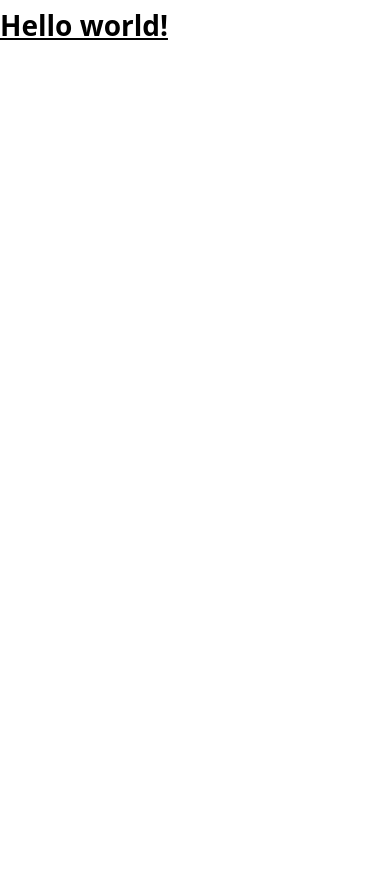
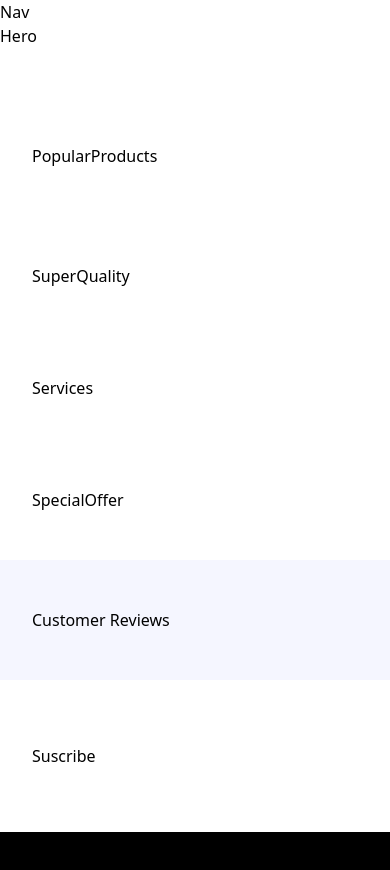
Before and after one commit to Origina-sudo/Nike, a React (Vite) app: page / in a window 390 px wide. Shown: the top 870 px of the page. Before the commit the page ends 844 px from the top, so only its background shows below. Built offline with nearby package versions, Linux system fonts and the light colour scheme; a web font is replaced by a local one.

Commit message:
Aditional Changes

```diff
--- a/src/App.jsx
+++ b/src/App.jsx
@@ -1,7 +1,18 @@
-export default function App() {
-  return (
-    <h1 className="text-3xl font-bold underline">
-      Hello world!
-    </h1>
-  )
-}
+ const App =()=>(
+  <main className="relative">
+    Nav
+    <section className="xl:padding-1 wide:padding-r padding-b">
+      Hero
+    </section>
+    <section className="padding">PopularProducts</section>
+    <section className="padding">SuperQuality</section>
+    <section className="padding-x py-10">Services</section>
+    <section className="padding">SpecialOffer</section>
+    <section className="bg-pale-blue padding ">Customer Reviews</section>
+    <section className="padding-x sm:py-32 py-16 w-full">Suscribe</section>
+    <section className="padding-x bg-black padding-t pb-8">Footer</section>
+
+    </main>
+ );
+
+ export default App;
--- /dev/null
+++ b/src/sections/CustomerReviews.jsx
@@ -0,0 +1,9 @@
+
+
+const CustomerReviews = () => {
+  return (
+    <div>CustomerReviews</div>
+  )
+}
+
+export default CustomerReviews
--- /dev/null
+++ b/src/sections/Footer.jsx
@@ -0,0 +1,9 @@
+
+
+const Footer = () => {
+  return (
+    <div>Footer</div>
+  )
+}
+
+export default Footer
--- /dev/null
+++ b/src/sections/Hero.jsx
@@ -0,0 +1,9 @@
+
+
+const Hero = () => {
+  return (
+    <div>Hero</div>
+  )
+}
+
+export default Hero
--- /dev/null
+++ b/src/sections/PopularProducts.jsx
@@ -0,0 +1,9 @@
+
+
+const PopularProducts = () => {
+  return (
+    <div>PopularProducts</div>
+  )
+}
+
+export default PopularProducts
--- /dev/null
+++ b/src/sections/Services.jsx
@@ -0,0 +1,9 @@
+
+
+const Services = () => {
+  return (
+    <div>Services</div>
+  )
+}
+
+export default Services
--- /dev/null
+++ b/src/sections/SpecialOffer.jsx
@@ -0,0 +1,9 @@
+
+
+const SpecialOffer = () => {
+  return (
+    <div>SpecialOffer</div>
+  )
+}
+
+export default SpecialOffer
--- /dev/null
+++ b/src/sections/Subscribe.jsx
@@ -0,0 +1,9 @@
+
+
+const Subscribe = () => {
+  return (
+    <div>Subscribe</div>
+  )
+}
+
+export default Subscribe
--- /dev/null
+++ b/src/sections/SuperQuality.jsx
@@ -0,0 +1,9 @@
+
+
+const SuperQuality = () => {
+  return (
+    <div>SuperQuality</div>
+  )
+}
+
+export default SuperQuality
--- /dev/null
+++ b/src/sections/index.js
@@ -0,0 +1,19 @@
+import Hero from "./Hero";
+import PopularProducts from "./PopularProducts";
+import SuperQuality from "./SuperQuality";
+import Services from "./Services";
+import SpecialOffer from "./SpecialOffer";
+import CustomerReviews from "./CustomerReviews";
+import Subscribe from "./Subscribe";
+import Footer from "./Footer";
+
+export {
+    Hero,
+    PopularProducts,
+    SuperQuality,
+    Services,
+    SpecialOffer,
+    CustomerReviews,
+    Subscribe,
+    Footer
+}
```
